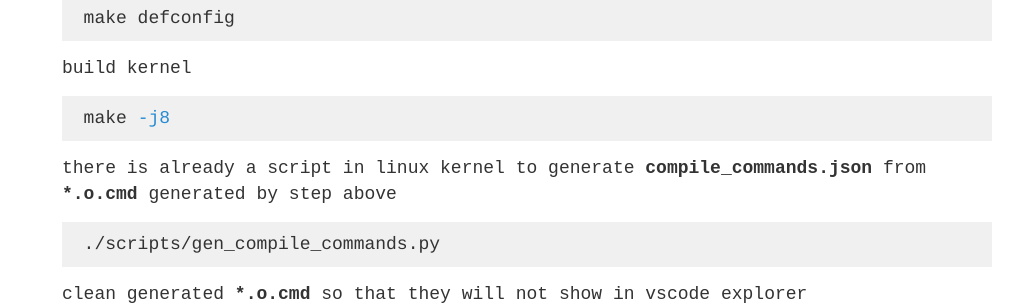
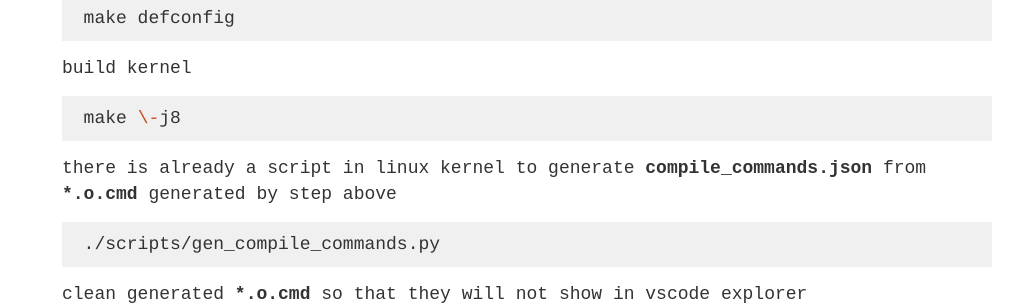
Before and after one commit to shellbombs/shellbombs.github.io, a Jekyll site: the page built from _posts/2020-6-7-vscode for linux kernel.md, in a window 1280 px wide and 900 px high, scrolled down 1738 px. Shown: the part 152-457 px from the top of the window, without its empty margins (128-1151 px from the left). Built offline with Jekyll 4.4.1, drawn with Linux system fonts in a browser that asks for light colours.

Commit message:
fixed markdown grammar mistakes

````diff
--- a/_posts/2020-6-7-vscode for linux kernel.md
+++ b/_posts/2020-6-7-vscode for linux kernel.md
@@ -46,13 +46,13 @@ because linux kernel has many different configs written in **Kconfig** files whi
     ```
     build kernel
     ```shell
-    make -j8
+    make \-j8
     ```
-    there is already a script in linux kernel to generate **compile_commands.json** from ***.o.cmd** generated by step above
+    there is already a script in linux kernel to generate **compile_commands.json** from **\*.o.cmd** generated by step above
     ```shell
     ./scripts/gen_compile_commands.py
     ```
-    clean generated ***.o.cmd** so that they will not show in vscode explorer
+    clean generated **\*.o.cmd** so that they will not show in vscode explorer
     ```shell
     make clean
     ```
````
